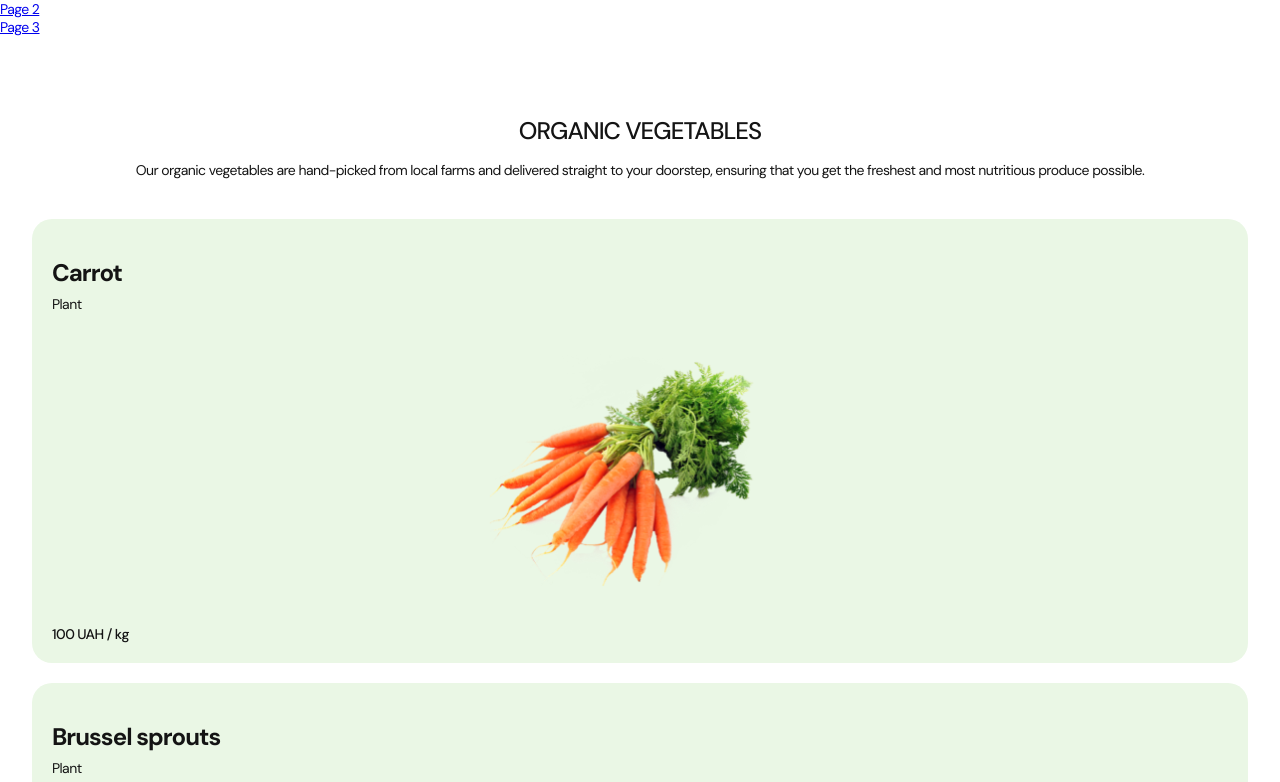
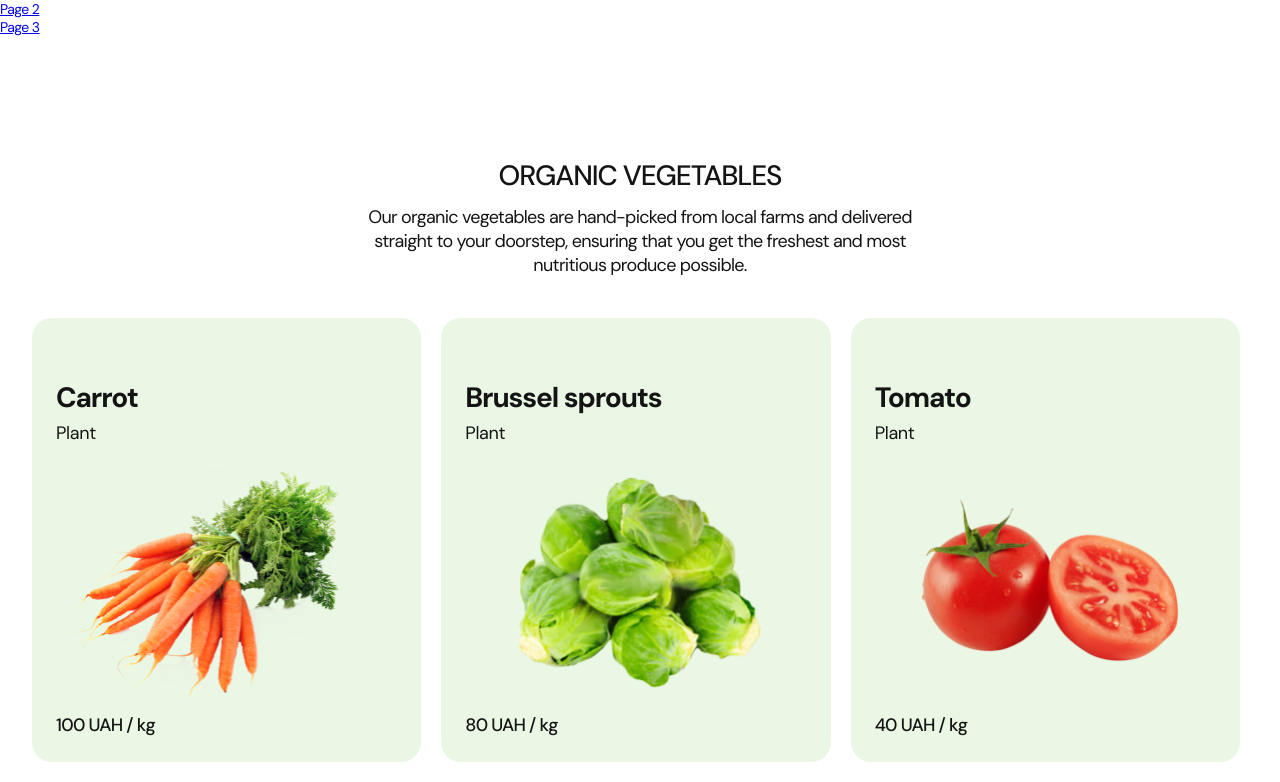
Before and after one commit to elias-291356/first-project-team-2, a website built with Vite: page src/index.html in a window 1280 px wide. Shown: the top 782 px of the page. Built offline with nearby package versions, Linux system fonts and the light colour scheme.

Commit message:
desctop + tablet adapt

```diff
--- a/src/css/layout/vegetables.css
+++ b/src/css/layout/vegetables.css
@@ -1,24 +1,28 @@
 .container {
-    padding-top: 80px;
-    padding-bottom: 80px;
+  padding-top: 80px;
+  padding-bottom: 80px;
 }
 
 .subtitile {
-  min-width: 335px;
-  width: 100%;
+  max-width: 335px;
+  margin-right: auto;
+  margin-left: auto;
+  margin-bottom: 14px;
   text-align: center;
   font-size: 24px;
   font-weight: 500;
-  line-height: 1, 17;
+  line-height: 1.17;
   letter-spacing: -0.96px;
   text-transform: uppercase;
 
   color: var(--black);
-  margin-bottom: 14px;
 }
 
 .vegetables-text {
+  max-width: 335px;
   margin-bottom: 40px;
+  margin-right: auto;
+  margin-left: auto;
   text-align: center;
 }
 
@@ -47,9 +51,13 @@
   margin-bottom: 8px;
 }
 
+.vegetables-item-text {
+  letter-spacing: -0.28px;
+}
+
 .vegetables-item-picture {
-margin-left: auto;
-margin-right: auto;
+  margin-left: auto;
+  margin-right: auto;
 }
 
 .vegetables-item-cost {
@@ -61,18 +69,22 @@ margin-right: auto;
 
 .vegetables-button {
   display: block;
-  width: 80px;
-  height: 80px;
+  width: 114px;
+  height: 114px;
   margin-right: auto;
   margin-left: auto;
+  padding: 0;
   border-radius: 50%;
   background-color: var(--orange);
 }
 
+.vegetables-button:hover,
+.vegetables-button:focus {
+  background-color: var(--green);
+}
+
 .vegetables-button-rotate {
-  display: flex;
-  width: 65px;
-  height: 28px;
+  display: inline-flex;
   justify-content: center;
   align-items: flex-end;
   gap: 4px;
@@ -86,10 +98,10 @@ margin-right: auto;
   transform: rotate(-14deg);
   text-align: center;
   text-shadow: 0px 4px 70px 0px rgba(0, 0, 0, 0.1);
-  font-size: 14px;
+  font-size: 18px;
   font-weight: 500;
-  line-height: 1.29;
-  letter-spacing: -0.56px;
+  line-height: 1.33;
+  letter-spacing: -0.72px;
   text-transform: uppercase;
 
   color: var(--white);
@@ -98,3 +110,110 @@ margin-right: auto;
 .disp-none {
   display: none;
 }
+
+@media screen and (min-width: 768px) {
+  .container {
+    padding-top: 100px;
+    padding-bottom: 100px;
+  }
+
+  .subtitile {
+    max-width: 624px;
+    font-size: 40px;
+    line-height: 1.1;
+    letter-spacing: -1.6px;
+    text-shadow: none;
+  }
+
+  .vegetables-text {
+    text-shadow: none;
+  }
+
+  .vegetables-list {
+    display: flex;
+    flex-wrap: wrap;
+    flex-direction: row;
+    align-items: flex-start;
+    margin-bottom: 44px;
+    gap: 20px;
+  }
+
+  .vegetables-item {
+    width: calc((100% - 20px) / 2);
+    padding: 64px 24px 24px;
+  }
+
+  .vegetables-item-title {
+    font-size: 28px;
+    font-weight: 700;
+    line-height: 1.14;
+    letter-spacing: -1.12px;
+    margin-bottom: 8px;
+  }
+
+  .vegetables-item-text {
+    font-size: 18px;
+    letter-spacing: -0.36px;
+  }
+
+  .vegetables-item-cost {
+    font-size: 18px;
+    line-height: 1.33;
+    letter-spacing: -0.72px;
+  }
+}
+
+@media screen and (min-width: 1280px) {
+  .container {
+    padding-top: 124px;
+    padding-bottom: 124px;
+  }
+  .subtitile {
+    max-width: 624px;
+    margin-bottom: 14px;
+    font-size: 28px;
+    line-height: 1.14;
+    letter-spacing: -1.12px;
+    text-shadow: 0px 4px 70px 0px rgba(0, 0, 0, 0.1);
+  }
+
+  .vegetables-text {
+    max-width: 562px;
+    margin-bottom: 40px;
+    font-size: 18px;
+    line-height: 1.33;
+    letter-spacing: -0.72px;
+    text-shadow: 0px 4px 70px 0px rgba(0, 0, 0, 0.1);
+  }
+
+  .vegetables-list {
+    margin-bottom: 44px;
+  }
+
+  .vegetables-item {
+    width: calc((100% - 48px) / 3);
+  }
+
+  .vegetables-item-title {
+    font-size: 28px;
+    font-weight: 700;
+    line-height: 1.14;
+    letter-spacing: -1.12px;
+    margin-bottom: 8px;
+  }
+
+  .vegetables-item-text {
+    font-size: 18px;
+    letter-spacing: -0.36px;
+  }
+
+  .vegetables-item-cost {
+    font-size: 18px;
+    line-height: 1.33;
+    letter-spacing: -0.72px;
+  }
+
+  .disp-none {
+    display: flex;
+  }
+}
--- a/src/partials/vegetables.html
+++ b/src/partials/vegetables.html
@@ -169,7 +169,7 @@
                 <h4 class="vegetables-item-cost">90 UAH / kg</h4>
             </li>
         </ul>
-        <button class="vegetables-button">
+        <button class="vegetables-button" data-modal-open>
             <div class="vegetables-button-rotate">
                 <svg class="vegetables-button-icon" width="14" height="14">
                     <use href="../img/sprite.svg#icon-vector"></use>
```
